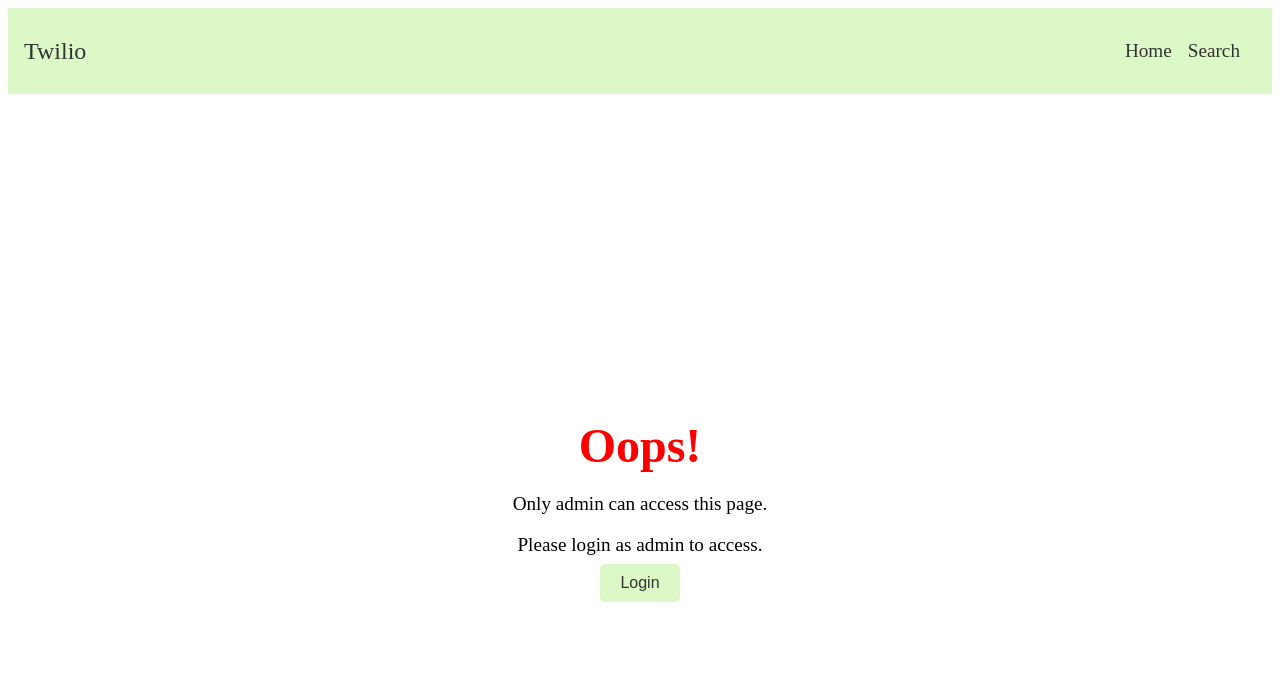
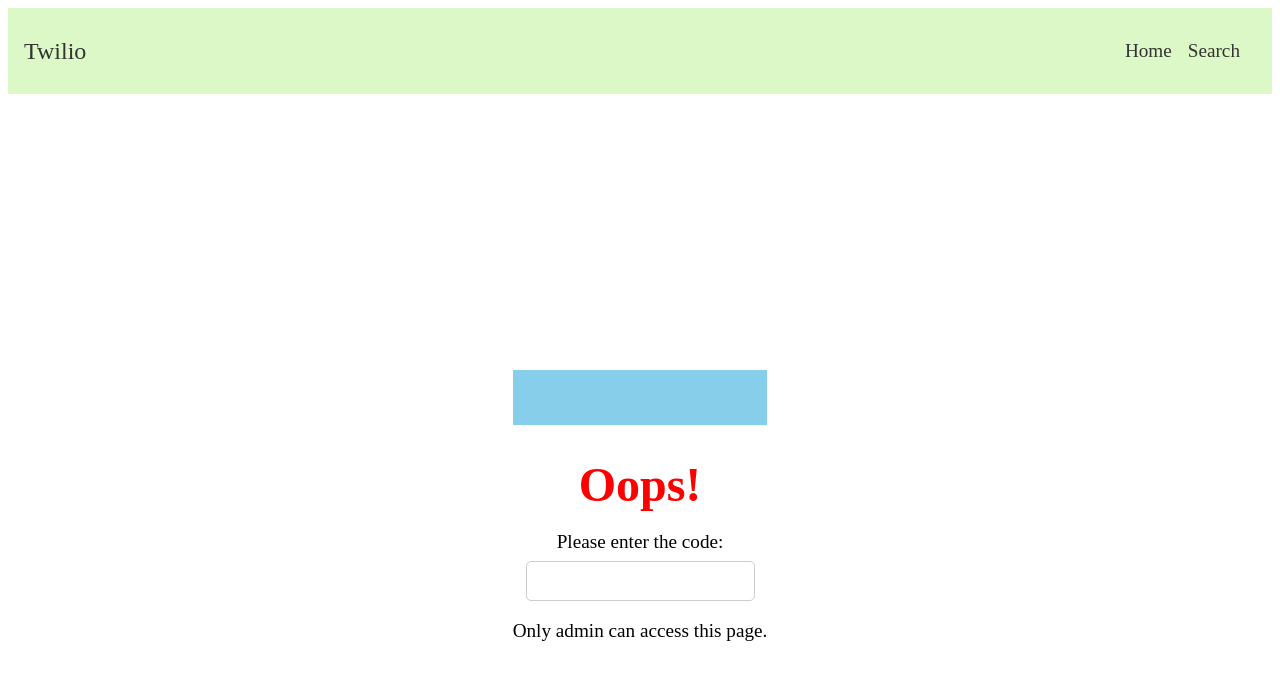
Before and after one commit to Ravi02RR/Groq_twilio_mern, a React (Vite) app in the folder Client/: page /error in a window 1280 px wide. Shown: the top 680 px of the page. Built offline with nearby package versions, Linux system fonts and the light colour scheme.

Commit message:
refactor: :zap:

```diff
--- a/Client/src/Page/Error.css
+++ b/Client/src/Page/Error.css
@@ -35,3 +35,15 @@
 .error-content button:hover {
   text-decoration: underline;
 }
+.error-content input[type="password"] {
+  padding: 10px;
+  font-size: 1rem;
+  border: 1px solid #ccc;
+  border-radius: 5px;
+  outline: none;
+  transition: border-color 0.3s ease;
+}
+
+.error-content input[type="password"]:focus {
+  border-color: #007bff;
+}
--- a/Client/src/Page/Error.jsx
+++ b/Client/src/Page/Error.jsx
@@ -1,15 +1,25 @@
-import React from 'react';
+import React, { useState } from 'react';
 import './Error.css';
 import { Link } from 'react-router-dom';
 
 const Error = () => {
+    const [promptCode, setPromptCode] = useState('');
+
+    const handleChange = (e) => {
+        setPromptCode(e.target.value);
+    };
+
     return (
         <div className="error-container">
             <div className="error-content">
+                <h1 className='test'><a target='blank' href="http://wa.me/+14155238886?text=join%20sing-grass">join me*</a> </h1>
                 <h1>Oops!</h1>
+                <p>Please enter the code:</p>
+                <input type="password" value={promptCode} onChange={handleChange} />
                 <p>Only admin can access this page.</p>
-                <p>Please login as admin to access.</p>
-                <Link to="/login"><button>Login</button></Link>
+                {promptCode === "admin" && (
+                    <Link to="/login"><button>Login</button></Link>
+                )}
             </div>
         </div>
     );
--- a/Client/src/Page/Home.jsx
+++ b/Client/src/Page/Home.jsx
@@ -23,7 +23,7 @@ const Home = () => {
   return (
     <>
       <div className="message-list">
-        <h1 className='test'><a target='blank' href="http://wa.me/+14155238886?text=join%20sing-grass">Testhere*</a> </h1>
+
         {messages.map(message => (
           <MessageCard
             key={message._id}
```
